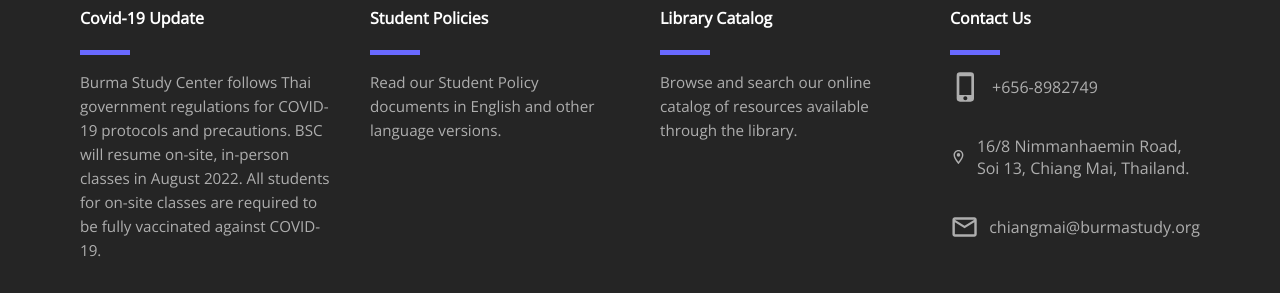
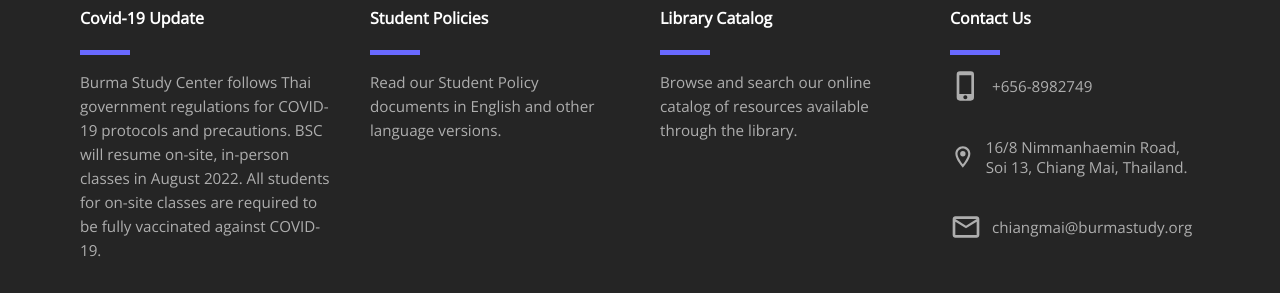
Before and after one commit to kaungmyat-Rex/burmese-study-center, a React (Create React App) app: page / in a window 1280 px wide. Shown: the part 3950-4243 px from the top of the page. Built offline with nearby package versions, Linux system fonts and the light colour scheme.

Commit message:
edit social icon in home page

```diff
--- a/src/component/footer/Footer.css
+++ b/src/component/footer/Footer.css
@@ -101,9 +101,10 @@
   max-width: 250px;
   width: 100%;
   font-family: "Open Sans", sans-serif;
-
+  text-align: left;
   color: rgb(174, 174, 174);
   align-items: center;
+  font-size: 0.95rem;
 }
 
 .footer-icon {
@@ -112,7 +113,7 @@
 }
 
 .footer-icon2 {
-  font-size: 2rem;
+  font-size: 3rem;
   margin-right: 10px;
 }
 
```
